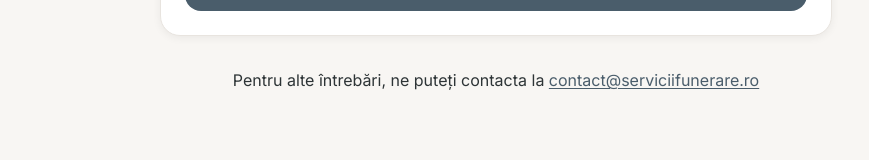
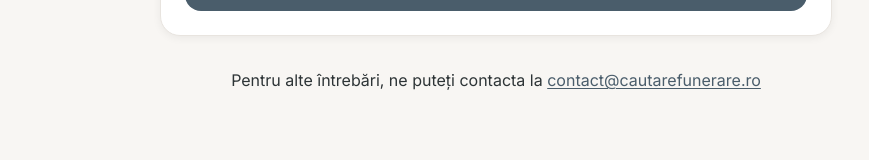
Before and after one commit to alandalala/timisoara-funeral-directory, a Next.js app in the folder frontend/: page /eliminare in a window 1280 px wide. Shown: the part 1286-1446 px from the top of the page, without its empty margins (144-1013 px from the left). Built offline with nearby package versions, Linux system fonts and the light colour scheme; no server answers; a web font is replaced by a local one.

Commit message:
feat: Update branding and contact information across the application

```diff
--- a/frontend/src/app/company/[slug]/CompanyDetail.tsx
+++ b/frontend/src/app/company/[slug]/CompanyDetail.tsx
@@ -332,9 +332,11 @@ export default function CompanyDetail({ company }: CompanyDetailProps) {
                 <p className="text-sm text-slate mb-3">
                   Informațiile nu sunt corecte sau doriți să raportați o problemă?
                 </p>
-                <Button variant="outline" className="w-full" size="sm">
-                  🚩 Raportează o problemă
-                </Button>
+                <a href={`/contact?subject=report_error&company=${encodeURIComponent(company.name)}`}>
+                  <Button variant="outline" className="w-full" size="sm">
+                    🚩 Raportează o problemă
+                  </Button>
+                </a>
               </CardContent>
             </Card>
           </div>
--- a/frontend/src/app/company/[slug]/page.tsx
+++ b/frontend/src/app/company/[slug]/page.tsx
@@ -82,7 +82,7 @@ export async function generateMetadata({ params }: Props): Promise<Metadata> {
   ].filter(Boolean);
 
   // Build canonical URL
-  const baseUrl = process.env.NEXT_PUBLIC_BASE_URL || 'https://serviciifunerare.ro';
+  const baseUrl = process.env.NEXT_PUBLIC_BASE_URL || 'https://cautarefunerare.ro';
   const canonicalUrl = `${baseUrl}/company/${slug}`;
 
   return {
--- a/frontend/src/app/contact/page.tsx
+++ b/frontend/src/app/contact/page.tsx
@@ -1,12 +1,14 @@
 'use client';
 
-import { useState } from 'react';
+import { useState, useEffect } from 'react';
+import { useSearchParams } from 'next/navigation';
 import Link from 'next/link';
 import { Button } from '@/components/ui/button';
 import { Input } from '@/components/ui/input';
 import { Card, CardContent, CardHeader, CardTitle } from '@/components/ui/card';
 
 export default function ContactPage() {
+  const searchParams = useSearchParams();
   const [formData, setFormData] = useState({
     name: '',
     email: '',
@@ -16,6 +18,20 @@ export default function ContactPage() {
   const [isSubmitting, setIsSubmitting] = useState(false);
   const [submitted, setSubmitted] = useState(false);
   const [error, setError] = useState('');
+
+  // Pre-fill form from URL parameters (e.g., from "Report a problem" button)
+  useEffect(() => {
+    const subject = searchParams.get('subject');
+    const company = searchParams.get('company');
+
+    if (subject) {
+      setFormData(prev => ({
+        ...prev,
+        subject: subject,
+        message: company ? `Raportez o problemă referitoare la firma: ${company}\n\nDescriere problemă:\n` : prev.message,
+      }));
+    }
+  }, [searchParams]);
 
   const handleSubmit = async (e: React.FormEvent) => {
     e.preventDefault();
@@ -205,10 +221,10 @@ export default function ContactPage() {
                   <div className="text-3xl mb-2">📧</div>
                   <h3 className="font-heading text-charcoal mb-1">Email</h3>
                   <a
-                    href="mailto:contact@serviciifunerare.ro"
+                    href="mailto:contact@cautarefunerare.ro"
                     className="text-navy link-animated"
                   >
-                    contact@serviciifunerare.ro
+                    contact@cautarefunerare.ro
                   </a>
                 </div>
               </CardContent>
--- a/frontend/src/app/despre/page.tsx
+++ b/frontend/src/app/despre/page.tsx
@@ -137,7 +137,7 @@ export default function AboutPage() {
               </p>
               <div className="space-y-2">
                 <p className="text-slate">
-                  📧 Email: <a href="mailto:contact@serviciifunerare.ro" className="text-navy link-animated">contact@serviciifunerare.ro</a>
+                  📧 Email: <a href="mailto:contact@cautarefunerare.ro" className="text-navy link-animated">contact@cautarefunerare.ro</a>
                 </p>
                 <p className="text-slate">
                   📝 <Link href="/contact" className="text-navy link-animated">Formular de contact</Link>
--- a/frontend/src/app/eliminare/page.tsx
+++ b/frontend/src/app/eliminare/page.tsx
@@ -305,8 +305,8 @@ export default function RemovalRequestPage() {
           <div className="mt-8 text-center text-sm text-slate">
             <p>
               Pentru alte întrebări, ne puteți contacta la{' '}
-              <a href="mailto:contact@serviciifunerare.ro" className="text-navy link-animated">
-                contact@serviciifunerare.ro
+              <a href="mailto:contact@cautarefunerare.ro" className="text-navy link-animated">
+                contact@cautarefunerare.ro
               </a>
             </p>
           </div>
--- a/frontend/src/app/layout.tsx
+++ b/frontend/src/app/layout.tsx
@@ -16,7 +16,7 @@ const playfair = Playfair_Display({
   display: "swap",
 });
 
-const baseUrl = process.env.NEXT_PUBLIC_BASE_URL || 'https://serviciifunerare.ro';
+const baseUrl = process.env.NEXT_PUBLIC_BASE_URL || 'https://cautarefunerare.ro';
 
 export const metadata: Metadata = {
   metadataBase: new URL(baseUrl),
@@ -55,7 +55,7 @@ export const metadata: Metadata = {
   openGraph: {
     type: "website",
     locale: "ro_RO",
-    url: "https://servicii-funerare.ro",
+    url: "https://cautarefunerare.ro",
     siteName: "Servicii Funerare România",
     title: "Servicii Funerare România | Director Național Firme Funerare",
     description: "Găsește servicii funerare verificate în toată România. Director complet cu firme funerare în toate județele.",
@@ -79,7 +79,7 @@ export const metadata: Metadata = {
     // google: "your-verification-code",
   },
   alternates: {
-    canonical: "https://servicii-funerare.ro",
+    canonical: "https://cautarefunerare.ro",
   },
 };
 
--- a/frontend/src/app/page.tsx
+++ b/frontend/src/app/page.tsx
@@ -159,7 +159,7 @@ export default function Home() {
       <header className="bg-white shadow-soft border-b border-warm-grey" role="banner">
         <div className="max-w-6xl mx-auto px-4 py-8">
           <h1 className="text-3xl md:text-4xl font-heading text-charcoal">
-            🕯️ Director Servicii Funerare România
+            🕯️ Ghidul Tău de Încredere în Servicii Funerare
           </h1>
           <p className="text-slate mt-3 text-lg">
             Găsește servicii funerare verificate în toată România
@@ -497,7 +497,7 @@ export default function Home() {
 
           {/* Copyright */}
           <div className="text-center text-slate">
-            <p className="text-charcoal">© 2025 Director Servicii Funerare România</p>
+            <p className="text-charcoal">© 2025 CăutareFunerare.ro</p>
             <p className="text-sm mt-2">
               Datele sunt verificate cu listele DSP din fiecare județ.
             </p>
--- a/frontend/src/app/robots.ts
+++ b/frontend/src/app/robots.ts
@@ -1,7 +1,7 @@
 import { MetadataRoute } from 'next';
 
 export default function robots(): MetadataRoute.Robots {
-  const baseUrl = process.env.NEXT_PUBLIC_BASE_URL || 'https://serviciifunerare.ro';
+  const baseUrl = process.env.NEXT_PUBLIC_BASE_URL || 'https://cautarefunerare.ro';
 
   return {
     rules: [
--- a/frontend/src/app/sitemap.ts
+++ b/frontend/src/app/sitemap.ts
@@ -7,7 +7,7 @@ const supabase = createClient(
 );
 
 export default async function sitemap(): Promise<MetadataRoute.Sitemap> {
-  const baseUrl = process.env.NEXT_PUBLIC_BASE_URL || 'https://serviciifunerare.ro';
+  const baseUrl = process.env.NEXT_PUBLIC_BASE_URL || 'https://cautarefunerare.ro';
 
   // Static pages
   const staticPages: MetadataRoute.Sitemap = [
```
Also changed, not shown: 1 other file (tests, documents, lock files or other folders).
